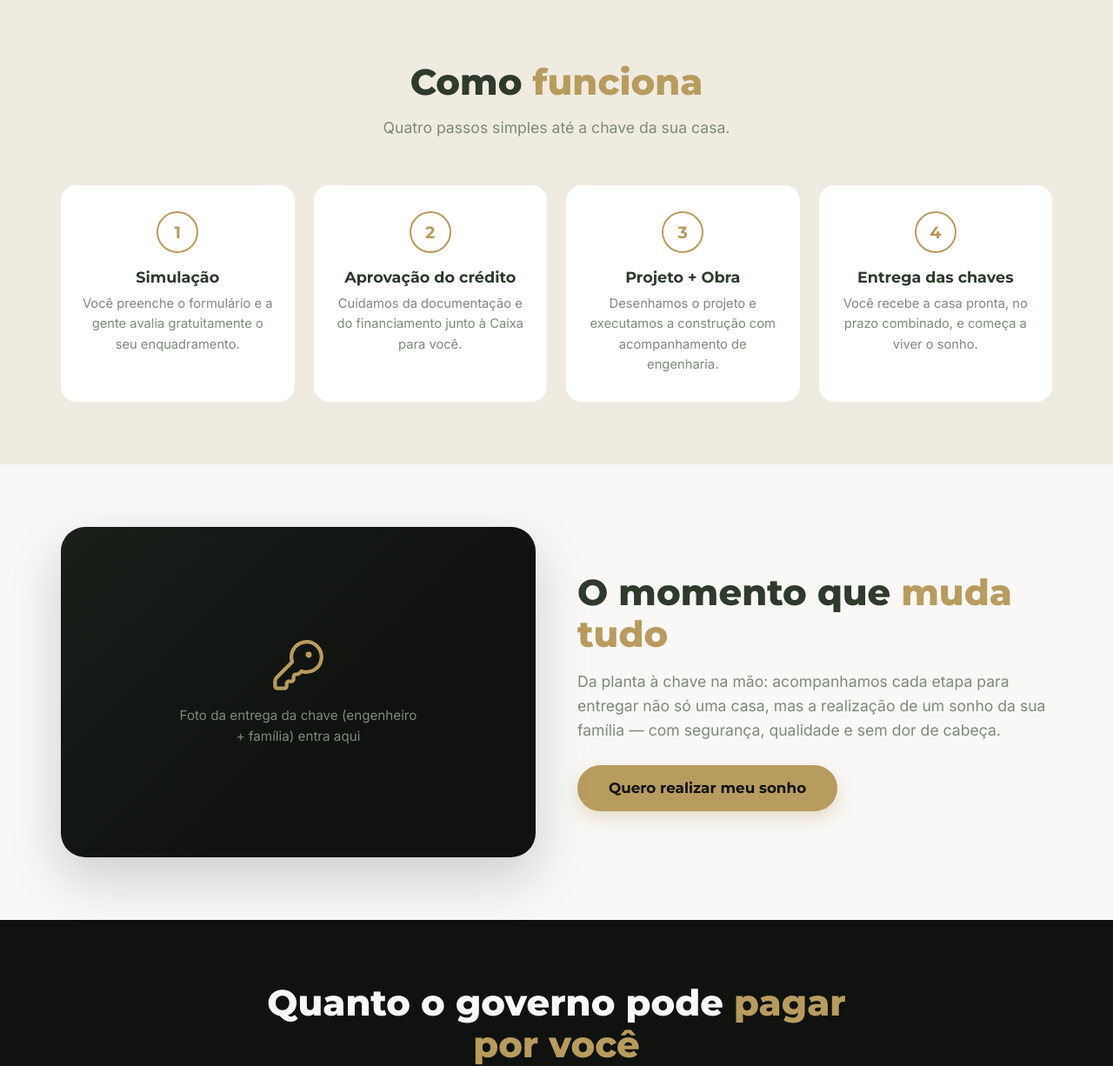
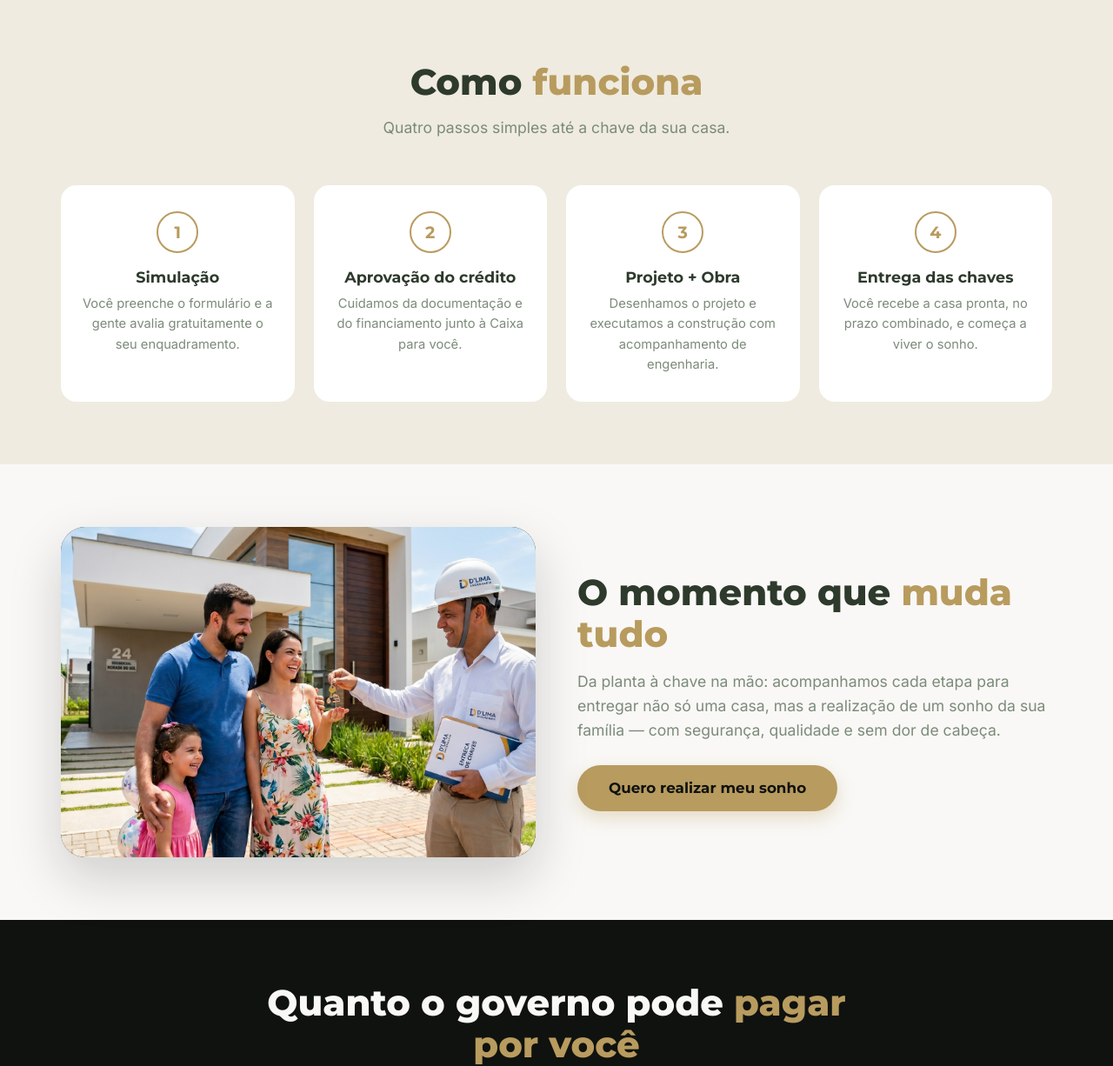
Before and after one commit to LeonanLima/d-lima-institucional, a Flask app: page / in a window 1280 px wide. Shown: the part 1442-2668 px from the top of the page at 87% size. Run offline with Flask 3, Linux system fonts and the light colour scheme.

Commit message:
feat: foto real da entrega da chave na secao 'O momento que muda tudo'
Co-Authored-By: Claude Opus 4.8 <noreply@anthropic.com>

```diff
--- a/templates/index.html
+++ b/templates/index.html
@@ -231,10 +231,7 @@
     <section class="section section--cream">
         <div class="container entrega">
             <div class="entrega__media">
-                <!-- Quando tiver a foto da entrega da chave, troque este bloco por:
-                     <img src="/static/entrega-chaves.jpg" alt="Engenheiro entregando a chave da casa para a família"> -->
-                <svg viewBox="0 0 24 24" fill="none" stroke="currentColor" stroke-width="1.6" stroke-linecap="round" stroke-linejoin="round"><path d="M2.586 17.414A2 2 0 0 0 2 18.828V21a1 1 0 0 0 1 1h3a1 1 0 0 0 1-1v-1a1 1 0 0 1 1-1h1a1 1 0 0 0 1-1v-1a1 1 0 0 1 1-1h.172a2 2 0 0 0 1.414-.586l.814-.814a6.5 6.5 0 1 0-4-4z"/><circle cx="16.5" cy="7.5" r=".5" fill="currentColor"/></svg>
-                <p class="ph-text">Foto da entrega da chave (engenheiro + família) entra aqui</p>
+                <img src="/static/entrega-chaves.png" alt="Engenheiro da D'LIMA entregando a chave da casa para a família" loading="lazy">
             </div>
             <div class="entrega__text">
                 <h2>O momento que <span class="gold">muda tudo</span></h2>
```
Also changed, not shown: static/entrega-chaves.png (added).
